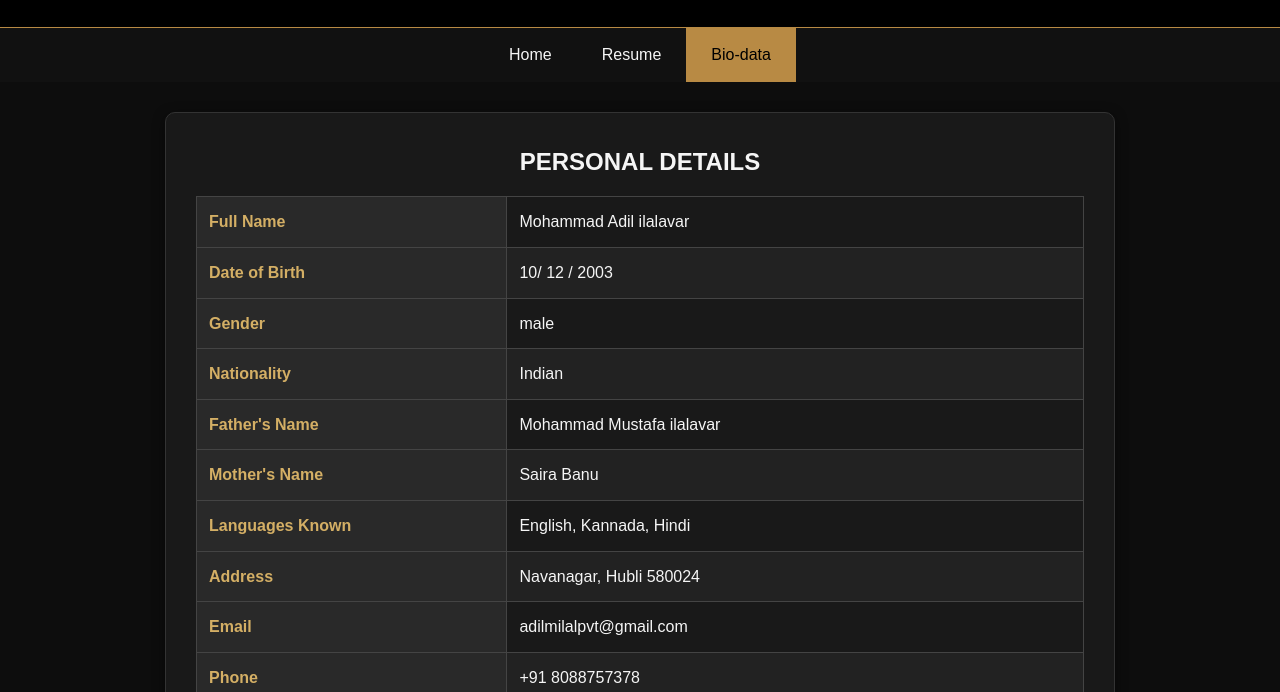
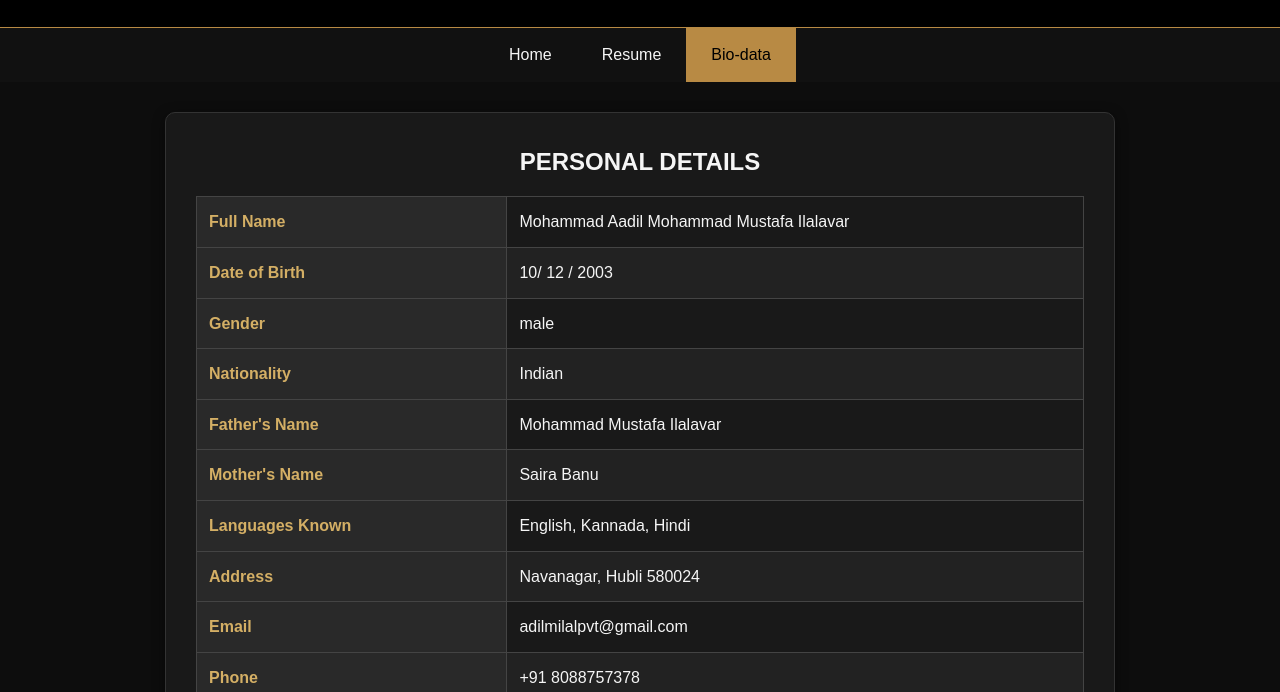
Before and after one commit to adil-cse/aadil-portfolio, a plain HTML site: page biodata.html in a window 1280 px wide. Shown: the part 108-800 px from the top of the page. Drawn offline with Linux system fonts and the light colour scheme; a script that the page names is missing.

Commit message:
Correct names in biodata.html

```diff
--- a/biodata.html
+++ b/biodata.html
@@ -29,7 +29,7 @@
         <table class="biodata-table">
             <tr>
                 <th>Full Name</th>
-                <td>Mohammad Adil ilalavar </td>
+                <td>Mohammad Aadil Mohammad Mustafa Ilalavar</td>
             </tr>
 
             <tr>
@@ -49,7 +49,7 @@
 
             <tr>
                 <th>Father's Name</th>
-                <td>Mohammad Mustafa ilalavar</td>
+                <td>Mohammad Mustafa Ilalavar</td>
             </tr>
 
             <tr>
```
